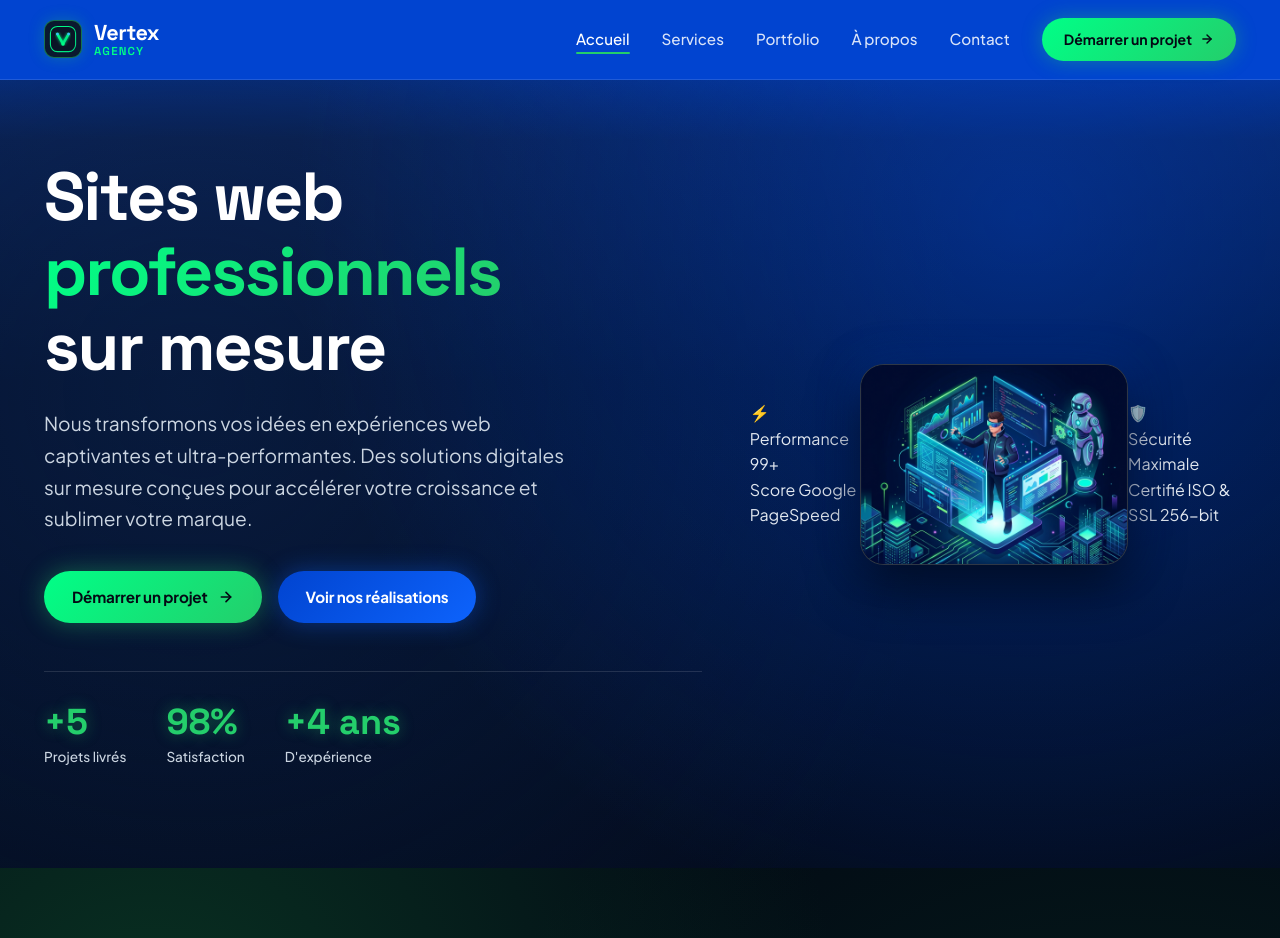
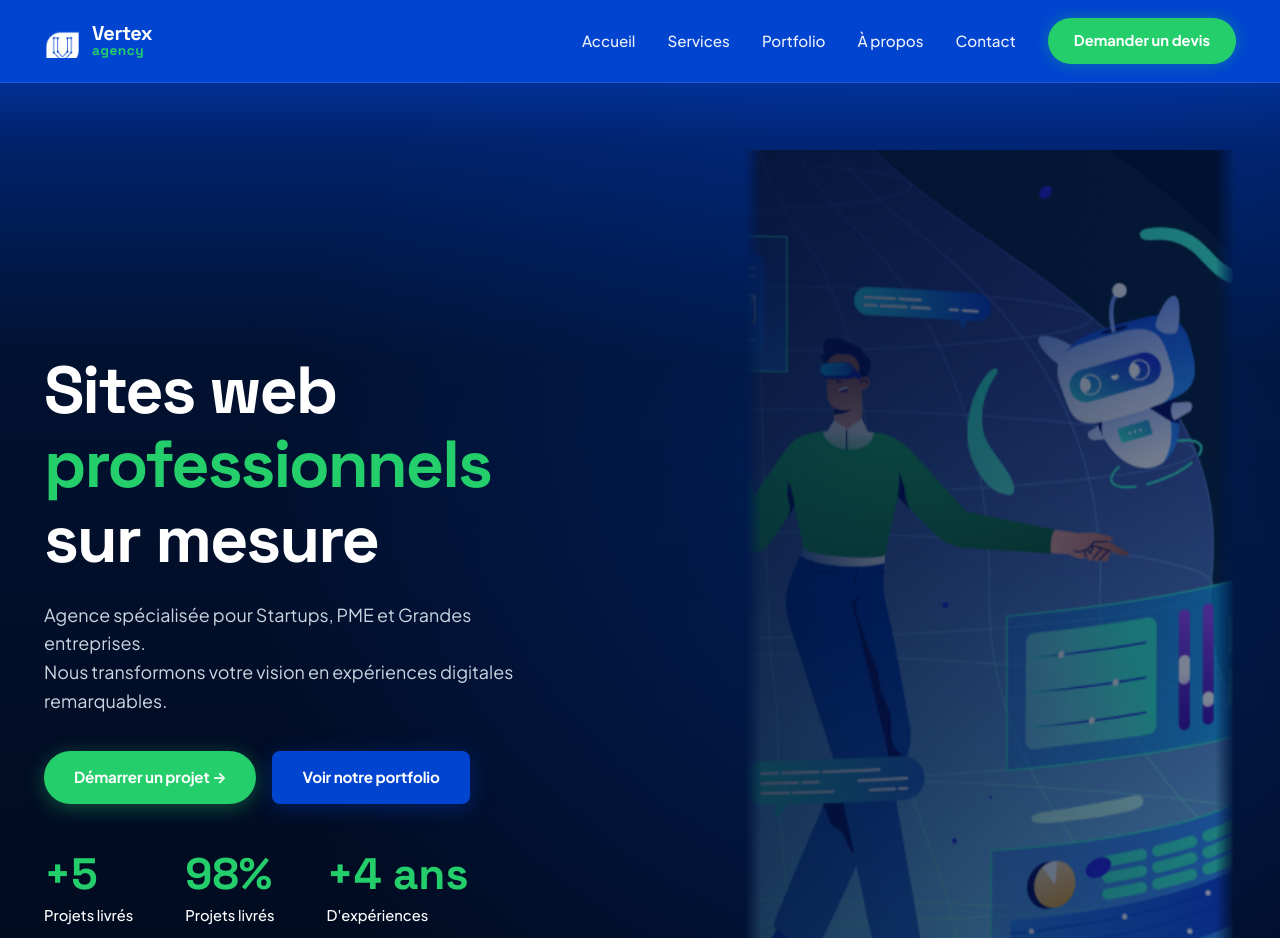
Before and after one commit to nomadewebdev-io/vertexangency, a website built with Vite: page index.html in a window 1280 px wide. Shown: the top 938 px of the page. Built offline with nearby package versions, Linux system fonts and the light colour scheme; files whose address does not match are found by name.

Commit message:
feat: align Header and Hero sections strictly with Figma screenshot

```diff
--- a/index.html
+++ b/index.html
@@ -39,7 +39,7 @@
       <!-- Logo -->
       <a href="#hero" class="logo" id="navLogo">
         <div class="logo-icon-wrap">
-          <img src="assets/icons/logo.svg" alt="Vertex Agency Logo" width="28" height="28">
+          <img src="assets/icons/logo_exact.png" alt="Vertex Agency Logo" width="34" height="34">
         </div>
         <div class="logo-text">
           <span class="logo-main">Vertex</span>
@@ -55,13 +55,7 @@
         <li><a href="#a-propos" class="nav-link">À propos</a></li>
         <li><a href="#contact" class="nav-link">Contact</a></li>
         <li class="nav-cta-item">
-          <a href="#contact" class="btn-nav-cta">
-            Démarrer un projet
-            <svg width="14" height="14" viewBox="0 0 24 24" fill="none" stroke="currentColor" stroke-width="2.5" stroke-linecap="round" stroke-linejoin="round">
-              <line x1="5" y1="12" x2="19" y2="12"></line>
-              <polyline points="12 5 19 12 12 19"></polyline>
-            </svg>
-          </a>
+          <a href="#contact" class="btn-nav-cta">Demander un devis</a>
         </li>
       </ul>
 
@@ -75,7 +69,7 @@
   </header>
 
   <!-- ==========================================================================
-       HERO SECTION
+       HERO SECTION (Fidèle à l'image fournie)
        ========================================================================== -->
   <section class="hero-section" id="hero">
     <div class="container">
@@ -84,27 +78,24 @@
         <div class="hero-content">
           <h1 class="hero-title">
             Sites web<br>
-            <span class="text-gradient-green">professionnels</span><br>
+            <span class="text-green">professionnels</span><br>
             sur mesure
           </h1>
           <p class="hero-subtitle">
-            Nous transformons vos idées en expériences web captivantes et ultra-performantes. Des solutions digitales sur mesure conçues pour accélérer votre croissance et sublimer votre marque.
+            Agence spécialisée pour Startups, PME et Grandes entreprises.<br>
+            Nous transformons votre vision en expériences digitales remarquables.
           </p>
 
           <div class="hero-actions">
             <a href="#contact" class="btn btn-primary" id="heroCtaStart">
-              Démarrer un projet
-              <svg width="16" height="16" viewBox="0 0 24 24" fill="none" stroke="currentColor" stroke-width="2.5" stroke-linecap="round" stroke-linejoin="round">
-                <line x1="5" y1="12" x2="19" y2="12"></line>
-                <polyline points="12 5 19 12 12 19"></polyline>
-              </svg>
+              Démarrer un projet →
             </a>
             <a href="#portfolio" class="btn btn-secondary" id="heroCtaPortfolio">
-              Voir nos réalisations
+              Voir notre portfolio
             </a>
           </div>
 
-          <!-- Stats Counters -->
+          <!-- Stats Counters exacts de la maquette -->
           <div class="hero-stats">
             <div class="stat-item">
               <span class="stat-number" data-target="5" data-prefix="+">+5</span>
@@ -112,38 +103,19 @@
             </div>
             <div class="stat-item">
               <span class="stat-number" data-target="98" data-suffix="%">98%</span>
-              <span class="stat-label">Satisfaction</span>
+              <span class="stat-label">Projets livrés</span>
             </div>
             <div class="stat-item">
               <span class="stat-number" data-target="4" data-prefix="+" data-suffix=" ans">+4 ans</span>
-              <span class="stat-label">D'expérience</span>
+              <span class="stat-label">D'expériences</span>
             </div>
           </div>
         </div>
 
-        <!-- Right Visual Graphic -->
+        <!-- Right Visual Graphic (Illustration exacte du Figma) -->
         <div class="hero-visual">
-          <!-- Floating Badge Top -->
-          <div class="floating-badge badge-top">
-            <div class="badge-icon badge-icon-green">⚡</div>
-            <div>
-              <div class="badge-title">Performance 99+</div>
-              <div class="badge-sub">Score Google PageSpeed</div>
-            </div>
-          </div>
-
-          <!-- Main Hero Tech Illustration -->
           <div class="hero-image-wrapper">
-            <img src="assets/images/hero_tech.jpg" alt="Vertex Agency expertise digitale 3D" class="hero-img" width="700" height="525">
-          </div>
-
-          <!-- Floating Badge Bottom -->
-          <div class="floating-badge badge-bottom">
-            <div class="badge-icon badge-icon-blue">🛡️</div>
-            <div>
-              <div class="badge-title">Sécurité Maximale</div>
-              <div class="badge-sub">Certifié ISO & SSL 256-bit</div>
-            </div>
+            <img src="assets/images/hero_tech_illustration.png" alt="Vertex Agency expertise digitale" class="hero-img" width="500" height="680">
           </div>
         </div>
       </div>
--- a/styles/main.css
+++ b/styles/main.css
@@ -126,6 +126,11 @@ button {
   display: inline-block;
 }
 
+.text-green {
+  color: #24CE6B;
+  display: inline-block;
+}
+
 /* Section Header Badges */
 .section-badge {
   display: inline-flex;
@@ -223,34 +228,32 @@ button {
 }
 
 .logo-icon-wrap {
-  width: 38px;
-  height: 38px;
+  width: 36px;
+  height: 36px;
   display: flex;
   align-items: center;
   justify-content: center;
-  border-radius: 10px;
-  background: #0A192F;
-  border: 1px solid rgba(36, 206, 107, 0.5);
-  box-shadow: 0 0 15px rgba(36, 206, 107, 0.3);
+  background: transparent;
+  border: none;
 }
 
 .logo-text {
   display: flex;
   flex-direction: column;
-  line-height: 1.1;
+  line-height: 1.05;
 }
 
 .logo-main {
   font-weight: 800;
   color: var(--text-white);
+  font-size: 1.25rem;
 }
 
 .logo-sub {
-  font-size: 0.72rem;
-  font-weight: 600;
-  color: #00FF87;
-  text-transform: uppercase;
-  letter-spacing: 0.1em;
+  font-size: 0.85rem;
+  font-weight: 700;
+  color: #24CE6B;
+  letter-spacing: 0.04em;
 }
 
 /* Nav Links */
@@ -264,9 +267,11 @@ button {
 .nav-link {
   font-size: 0.95rem;
   font-weight: 500;
-  color: rgba(255, 255, 255, 0.85);
+  color: #FFFFFF;
   position: relative;
   padding: 6px 0;
+  opacity: 0.92;
+  transition: opacity var(--transition-fast), color var(--transition-fast);
 }
 
 .nav-link::after {
@@ -281,23 +286,24 @@ button {
   border-radius: 2px;
 }
 
-.nav-link:hover, .nav-link.active {
+.nav-link:hover {
   color: #FFFFFF;
+  opacity: 1;
 }
 
-.nav-link:hover::after, .nav-link.active::after {
+.nav-link:hover::after {
   width: 100%;
 }
 
-/* Nav CTA Button */
+/* Nav CTA Button ("Demander un devis") */
 .btn-nav-cta {
-  background: linear-gradient(135deg, #00FF87 0%, #24CE6B 100%);
-  color: #040914;
+  background: #24CE6B;
+  color: #FFFFFF;
   font-weight: 700;
-  font-size: 0.88rem;
-  padding: 10px 22px;
+  font-size: 0.92rem;
+  padding: 11px 26px;
   border-radius: var(--radius-pill);
-  box-shadow: 0 0 20px rgba(36, 206, 107, 0.4);
+  box-shadow: 0 0 15px rgba(36, 206, 107, 0.35);
   transition: all var(--transition-normal);
   display: inline-flex;
   align-items: center;
@@ -305,9 +311,10 @@ button {
 }
 
 .btn-nav-cta:hover {
+  background: #00DF81;
   transform: translateY(-2px);
-  box-shadow: 0 0 30px rgba(36, 206, 107, 0.7);
-  color: #000;
+  box-shadow: 0 0 25px rgba(36, 206, 107, 0.6);
+  color: #FFFFFF;
 }
 
 /* Mobile Menu Button */
@@ -351,8 +358,7 @@ button {
   align-items: center;
   justify-content: center;
   gap: 10px;
-  padding: 14px 28px;
-  border-radius: var(--radius-pill);
+  padding: 14px 30px;
   font-weight: 700;
   font-size: 0.95rem;
   letter-spacing: -0.01em;
@@ -362,25 +368,31 @@ button {
 }
 
 .btn-primary {
-  background: linear-gradient(135deg, #00FF87 0%, #24CE6B 100%);
-  color: #040914;
-  box-shadow: 0 0 25px rgba(36, 206, 107, 0.4);
+  background: #24CE6B;
+  color: #FFFFFF;
+  border-radius: var(--radius-pill);
+  box-shadow: 0 4px 20px rgba(36, 206, 107, 0.35);
 }
 
 .btn-primary:hover {
-  transform: translateY(-3px) scale(1.02);
-  box-shadow: 0 0 35px rgba(36, 206, 107, 0.7);
+  background: #00DF81;
+  transform: translateY(-2px) scale(1.02);
+  box-shadow: 0 6px 28px rgba(36, 206, 107, 0.6);
+  color: #FFFFFF;
 }
 
 .btn-secondary {
-  background: linear-gradient(135deg, #0144D0 0%, #0D63FC 100%);
+  background: #0144D0;
   color: #FFFFFF;
-  box-shadow: 0 0 25px rgba(13, 99, 252, 0.4);
+  border-radius: 8px; /* Rounded rectangle matching Figma mockup */
+  box-shadow: 0 4px 20px rgba(1, 68, 208, 0.35);
 }
 
 .btn-secondary:hover {
-  transform: translateY(-3px) scale(1.02);
-  box-shadow: 0 0 35px rgba(13, 99, 252, 0.7);
+  background: #0D63FC;
+  transform: translateY(-2px) scale(1.02);
+  box-shadow: 0 6px 28px rgba(13, 99, 252, 0.6);
+  color: #FFFFFF;
 }
 
 /* ==========================================================================
@@ -389,18 +401,17 @@ button {
 .hero-section {
   position: relative;
   z-index: 1;
-  padding: 160px 0 100px;
+  padding: 150px 0 90px;
   overflow: hidden;
   background:
-    radial-gradient(circle at 80% 25%, rgba(1, 68, 208, 0.45) 0%, transparent 60%),
-    radial-gradient(circle at 15% 45%, rgba(13, 33, 71, 0.6) 0%, transparent 65%),
-    linear-gradient(180deg, #0144D0 0%, #082156 140px, #011130 380px, #030C1E 100%);
+    radial-gradient(circle at 75% 45%, rgba(1, 68, 208, 0.28) 0%, transparent 60%),
+    linear-gradient(180deg, #0144D0 0%, #01226B 140px, #011130 360px, #020919 100%);
 }
 
 .hero-grid {
   display: grid;
   grid-template-columns: 1.15fr 0.85fr;
-  gap: 48px;
+  gap: 36px;
   align-items: center;
 }
 
@@ -410,19 +421,20 @@ button {
 }
 
 .hero-title {
-  font-size: clamp(2.5rem, 5.5vw, 4.25rem);
+  font-size: clamp(2.6rem, 5.2vw, 4.4rem);
   font-weight: 800;
-  line-height: 1.1;
+  line-height: 1.12;
   margin-bottom: 24px;
   letter-spacing: -0.03em;
+  color: #FFFFFF;
 }
 
 .hero-subtitle {
-  font-size: clamp(1.05rem, 1.8vw, 1.2rem);
+  font-size: clamp(1rem, 1.6vw, 1.12rem);
   color: #CBD5E1;
-  line-height: 1.65;
+  line-height: 1.6;
   margin-bottom: 36px;
-  max-width: 540px;
+  max-width: 530px;
 }
 
 .hero-actions {
@@ -433,13 +445,11 @@ button {
   margin-bottom: 48px;
 }
 
-/* Hero Stats (+5 Projets livrés, 98% Satisfaction, +4 ans D'expérience) */
+/* Hero Stats exacts de la maquette */
 .hero-stats {
   display: flex;
-  align-items: center;
-  gap: 40px;
-  padding-top: 32px;
-  border-top: 1px solid rgba(255, 255, 255, 0.12);
+  align-items: flex-start;
+  gap: 52px;
 }
 
 .stat-item {
@@ -449,17 +459,16 @@ button {
 
 .stat-number {
   font-family: var(--font-family);
-  font-size: clamp(1.75rem, 3vw, 2.25rem);
+  font-size: clamp(2.2rem, 3.5vw, 2.75rem);
   font-weight: 800;
   color: #24CE6B;
   line-height: 1;
-  margin-bottom: 6px;
-  text-shadow: 0 0 15px rgba(36, 206, 107, 0.4);
+  margin-bottom: 8px;
 }
 
 .stat-label {
-  font-size: 0.85rem;
-  color: #CBD5E1;
+  font-size: 0.92rem;
+  color: #FFFFFF;
   font-weight: 500;
 }
 
@@ -474,17 +483,19 @@ button {
 .hero-image-wrapper {
   position: relative;
   width: 100%;
-  border-radius: var(--radius-xl);
-  overflow: hidden;
-  box-shadow: 0 20px 50px rgba(0, 0, 0, 0.7), 0 0 40px rgba(1, 68, 208, 0.35);
-  border: 1px solid rgba(255, 255, 255, 0.15);
-  background: #0A1424;
+  max-width: 490px;
+  display: flex;
+  align-items: center;
+  justify-content: center;
 }
 
 .hero-img {
   width: 100%;
   height: auto;
-  object-fit: cover;
+  object-fit: contain;
+  filter: drop-shadow(0 20px 40px rgba(0, 0, 0, 0.5));
+  mask-image: linear-gradient(to right, transparent 0%, black 16px, black 96%, transparent 100%);
+  -webkit-mask-image: linear-gradient(to right, transparent 0%, black 16px, black 96%, transparent 100%);
 }
 
 /* ==========================================================================
```
Also changed, not shown: assets/icons/logo_exact.png (added), assets/images/avatar_1.jpg (deleted), assets/images/avatar_2.jpg (deleted), assets/images/avatar_3.jpg (deleted), assets/images/avatar_4.jpg (deleted), assets/images/avatar_5.jpg (deleted), assets/images/avatar_6.jpg (deleted), assets/images/hero_tech.jpg (deleted), assets/images/hero_tech_illustration.png (added), assets/images/project_ecommerce.jpg (deleted), assets/images/project_fintech.jpg (deleted), assets/images/project_realestate.jpg (deleted), assets/images/project_saas.jpg (deleted).
